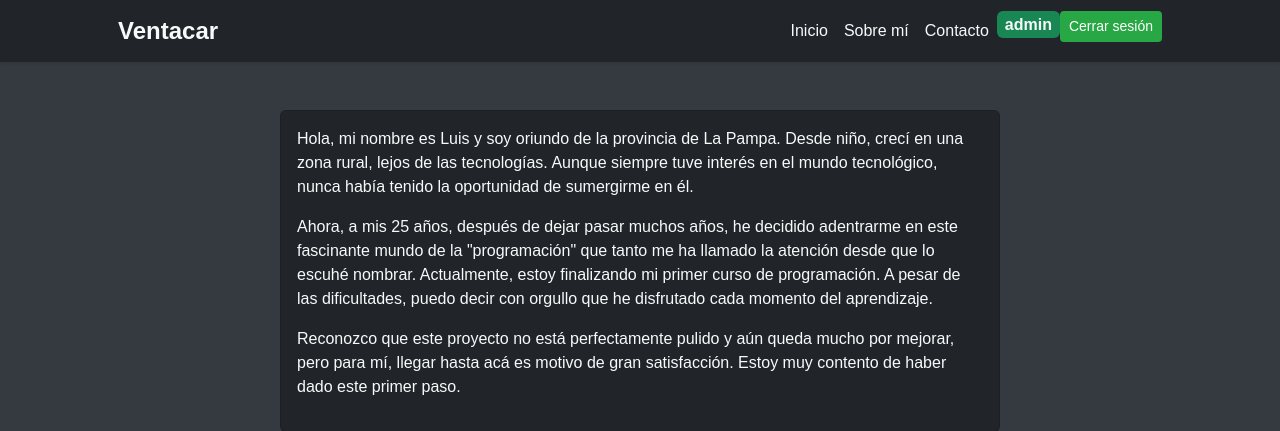
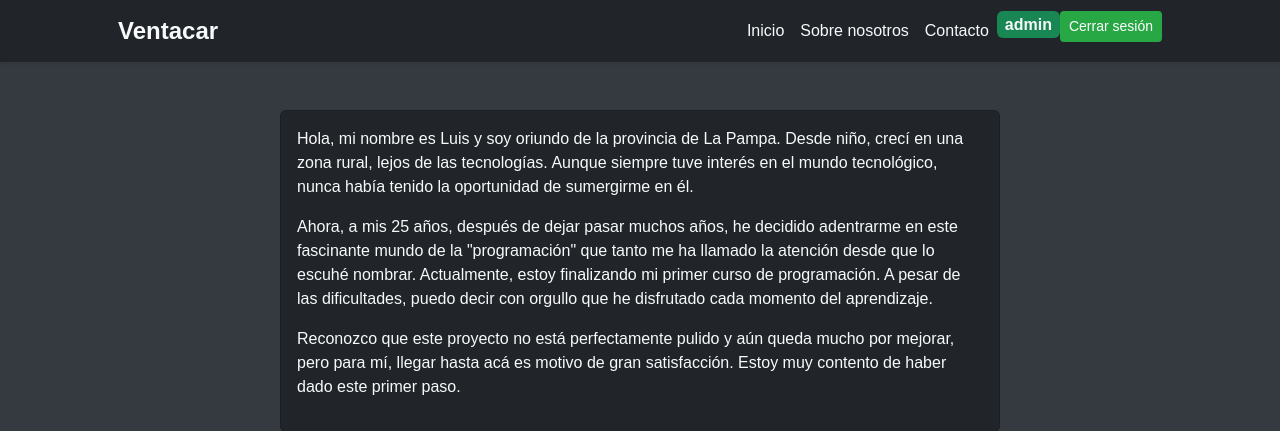
Before and after one commit to LuisDEsposito/consecionaria, a Django app: page /about/me/ in a window 1280 px wide. Shown: the top 431 px of the page. Run offline with Django 5.2, Linux system fonts and the light colour scheme; a user stored in the database is signed in; some libraries are stand-ins or nearby versions.

Commit message:
detalles esteticos

```diff
--- a/core/templates/core/base.html
+++ b/core/templates/core/base.html
@@ -48,7 +48,7 @@
                 <ul class="navbar-nav ms-auto mb-2 mb-lg-0">
                     {% if user.is_authenticated %}
                         <li class="nav-item"><a class="nav-link active" aria-current="page" href="{% url 'vehiculos:index' %}">Inicio</a></li>
-                        <li class="nav-item"><a class="nav-link" href="{% url 'core:about_me' %}">Sobre mí</a></li>
+                        <li class="nav-item"><a class="nav-link" href="{% url 'core:about_me' %}">Sobre nosotros</a></li>
                         <li class="nav-item"><a class="nav-link" href="#">Contacto</a></li>
                         <li class="nav-item">
                             <span class="badge bg-success nav-link">{{ user.username }}</span>
@@ -60,7 +60,7 @@
                             </form>
                         </li>
                     {% else %}
-                        <li class="nav-item"><a class="nav-link" href="#">Quienes somos</a></li>
+                        <li class="nav-item"><a class="nav-link" href="{% url 'core:about_me' %}">Sobre nosotros</a></li>
                         <li class="nav-item"><a class="nav-link" href="#">Contacto</a></li>
                         <li class="nav-item"><a class="nav-link" href="{% url 'core:login' %}">Iniciar sesión</a></li>
                         <li class="nav-item"><a class="nav-link" href="{% url 'core:register' %}">Crear una cuenta</a></li>
```
